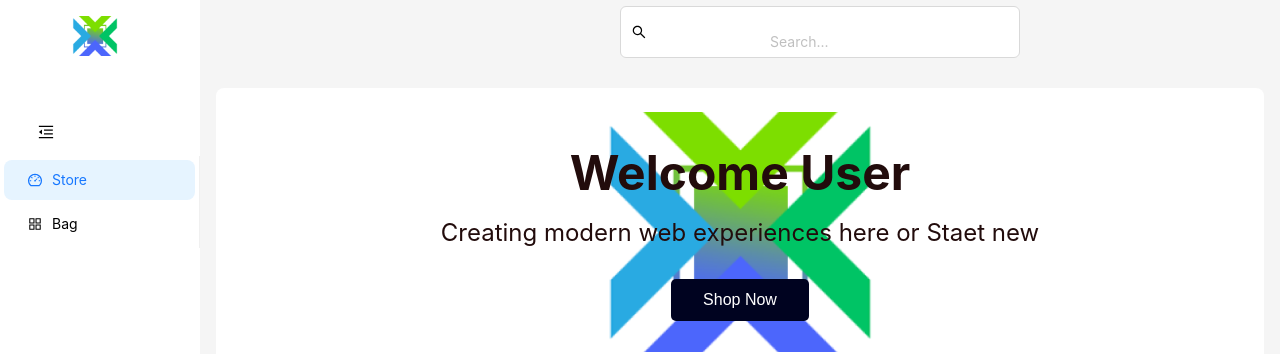
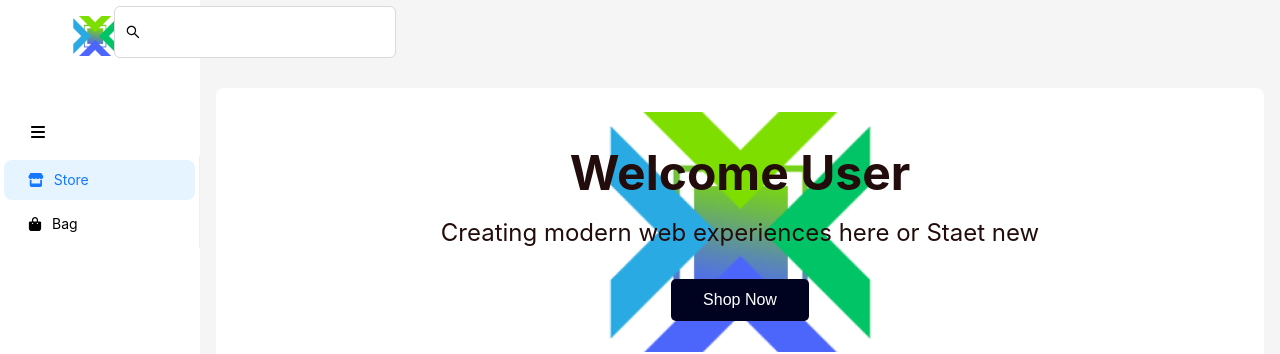
Before and after one commit to Ymffuture/ecoside, a React (Create React App) app: page /Store in a window 1280 px wide. Shown: the top 354 px of the page. Built offline with nearby package versions, Linux system fonts and the light colour scheme.

Commit message:
commited_at)

```diff
--- a/package.json
+++ b/package.json
@@ -6,6 +6,7 @@
     "@ant-design/icons": "^5.3.7",
     "@emotion/react": "^11.11.4",
     "@emotion/styled": "^11.11.5",
+    "@fortawesome/fontawesome-svg-core": "^6.5.2",
     "@fortawesome/free-solid-svg-icons": "^6.5.2",
     "@fortawesome/react-fontawesome": "^0.2.2",
     "@mui/material": "^5.16.1",
--- a/src/componets/sidebar/Sidebar.jsx
+++ b/src/componets/sidebar/Sidebar.jsx
@@ -1,12 +1,14 @@
+// Sidebar.jsx
 import React, { useState } from 'react';
 import { BrowserRouter as Router, Route, Routes, Link } from 'react-router-dom';
+import { FontAwesomeIcon } from '@fortawesome/react-fontawesome';
 import {
-  MenuFoldOutlined,
-  MenuUnfoldOutlined,
-  DashboardOutlined,
- AppstoreOutlined,
-   LogoutOutlined,
-} from '@ant-design/icons';
+  faBars,
+  faTachometerAlt,
+  faShoppingBag,
+  faSignOutAlt,
+  faStore,
+} from '@fortawesome/free-solid-svg-icons';
 import { Button, Layout, Menu, ConfigProvider } from 'antd';
 import './sidebar.scss';
 import ThemeToggle from './Themes';
@@ -21,12 +23,12 @@ const Bag = () => <div>BAG====// Content</div>; // remove the once you have crea
 const menuItemsTop = [
   {
     key: '1',
-    icon: <DashboardOutlined />,
+    icon: <FontAwesomeIcon icon={faStore} />,
     label: <Link to="/Store">Store</Link>,
   },
   {
     key: '4',
-    icon: <AppstoreOutlined />,
+    icon: <FontAwesomeIcon icon={faShoppingBag} />,
     label: <Link to="/Bag">Bag</Link>,
   },
 ];
@@ -34,7 +36,7 @@ const menuItemsTop = [
 const menuItemsBottom = [
   {
     key: '7',
-    icon: <LogoutOutlined />,
+    icon: <FontAwesomeIcon icon={faSignOutAlt} />,
     label: <Link to="/LoginPage">Log Out</Link>,
   },
 ];
@@ -66,33 +68,11 @@ const Sidebar = () => {
               className='topp'
               defaultSelectedKeys={['1']}
             >
-              {menuItemsTop.map(item => {
-                if (item.subMenuItems) {
-                  return (
-                    <Menu.SubMenu
-                      key={item.key}
-                      title={
-                        <span>
-                          {item.icon}
-                          <span>{item.label}</span>
-                        </span>
-                      }
-                    >
-                      {item.subMenuItems.map(subItem => (
-                        <Menu.Item key={subItem.key}>
-                          <Link to={subItem.link}>{subItem.label}</Link>
-                        </Menu.Item>
-                      ))}
-                    </Menu.SubMenu>
-                  );
-                } else {
-                  return (
-                    <Menu.Item key={item.key} icon={item.icon}>
-                      {item.label}
-                    </Menu.Item>
-                  );
-                }
-              })}
+              {menuItemsTop.map(item => (
+                <Menu.Item key={item.key} icon={item.icon}>
+                  {item.label}
+                </Menu.Item>
+              ))}
             </Menu>
             <Menu
               theme={theme === 'light' ? 'light' : 'dark'}
@@ -107,7 +87,7 @@ const Sidebar = () => {
               <div className="header-content">
                 <Button
                   type="text"
-                  icon={collapsed ? <MenuUnfoldOutlined /> : <MenuFoldOutlined />}
+                  icon={collapsed ? <FontAwesomeIcon icon={faBars} /> : <FontAwesomeIcon icon={faBars} />}
                   onClick={() => setCollapsed(!collapsed)}
                   style={{
                     fontSize: '16px',
--- a/src/componets/sidebar/Topbar.js
+++ b/src/componets/sidebar/Topbar.js
@@ -10,7 +10,7 @@ const TopBar = () => {
   return (
     <div className="top-bar">
       <div className="search-bar">
-        <Input placeholder="Search..." prefix={<SearchOutlined />} />
+        <Input placeholder="Apple Watch,Samsun S21,Macbook Pro" prefix={<SearchOutlined />} />
       </div>
     </div>
   );
--- a/src/componets/sidebar/sidebar.scss
+++ b/src/componets/sidebar/sidebar.scss
@@ -39,8 +39,9 @@
     padding: 0;
     // background: #d1c12b !important;
     position: absolute;
-    left: 14px;
+    left: 6px;
     top: 100px;
+
   }
 
   .content-style {
@@ -62,11 +63,23 @@
 
   .menu-bottom {
     position: relative;
-    bottom: -650px;
+    bottom: -750px;
     background: #ca0202;
     font-weight: 700;
     border-radius: 8px;
     width: 140px;
+    .anticon{
+      color: white !important;
+      font-weight: 800 !important;
+    }
+    &:hover {
+      .anticon {
+        color: white;
+        border-radius: 50%;
+        font-weight: 700;
+        padding: 4px;
+      }
+    }
 
   }
 
@@ -120,15 +133,30 @@
   }
 
   .search-bar {
-    margin-right: 226px;
+    margin-right: 850px;
     justify-content: center;
     display: flex;
     align-items: center;
     padding:  50px 10px;
     input{
-      padding: 20px 20px 0 120px !important;
+      padding: 20px 20px 0 220px !important;
+
     }
-
+    ::placeholder{
+      text-align: center !important;
+      justify-content: center !important;
+      padding: 0 !important;
+    opacity: .6;
+      position: relative;
+      right: 180px;
+      top: 0;
+      color: black !important;
+      background: white !important;
+      border-radius: 5px;
+      width: 100%;
+      border: none;
+      outline: none;
+    }
   }
 
   .user-profile {
```
Also changed, not shown: 1 other file (tests, documents, lock files or other folders).
